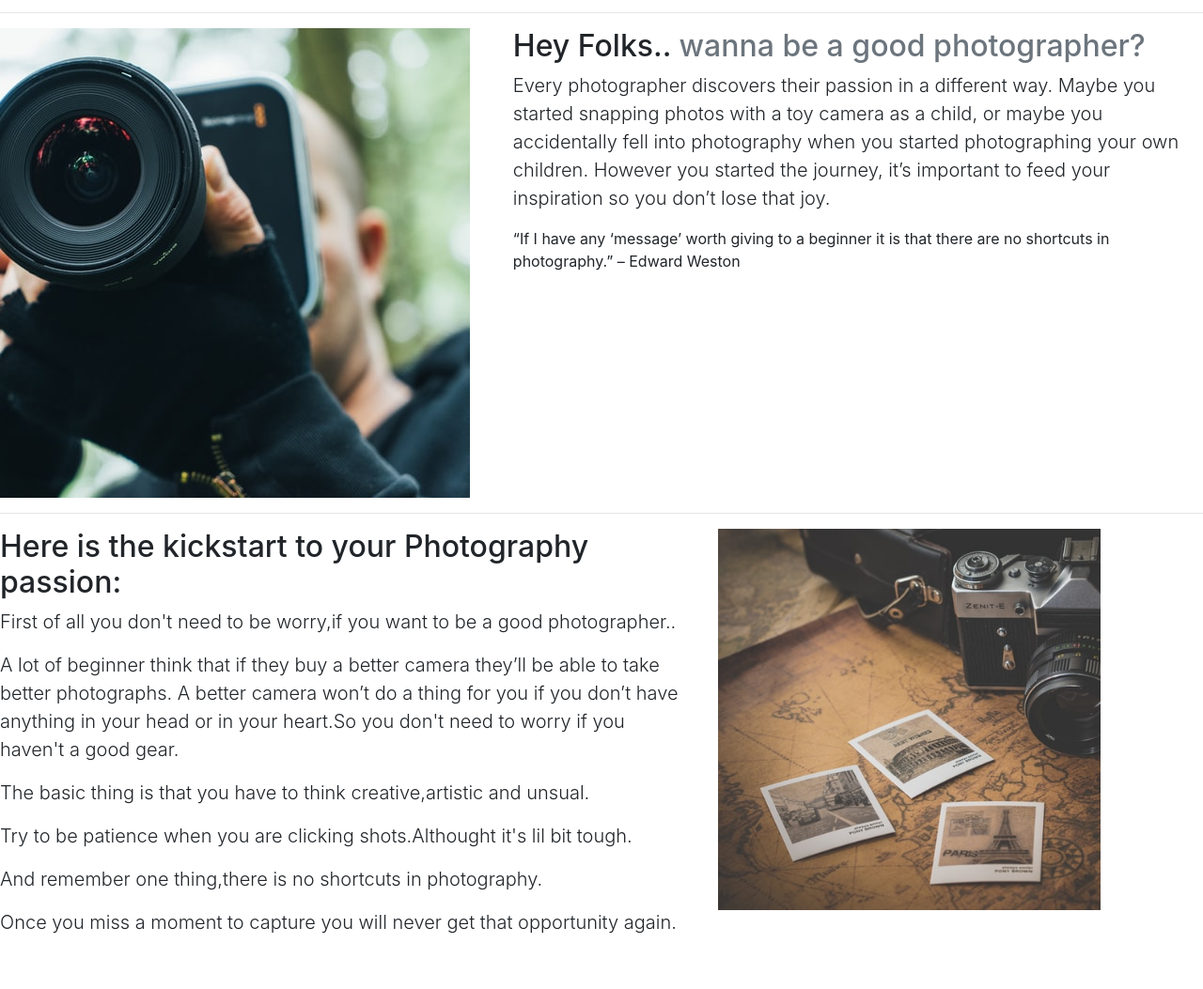
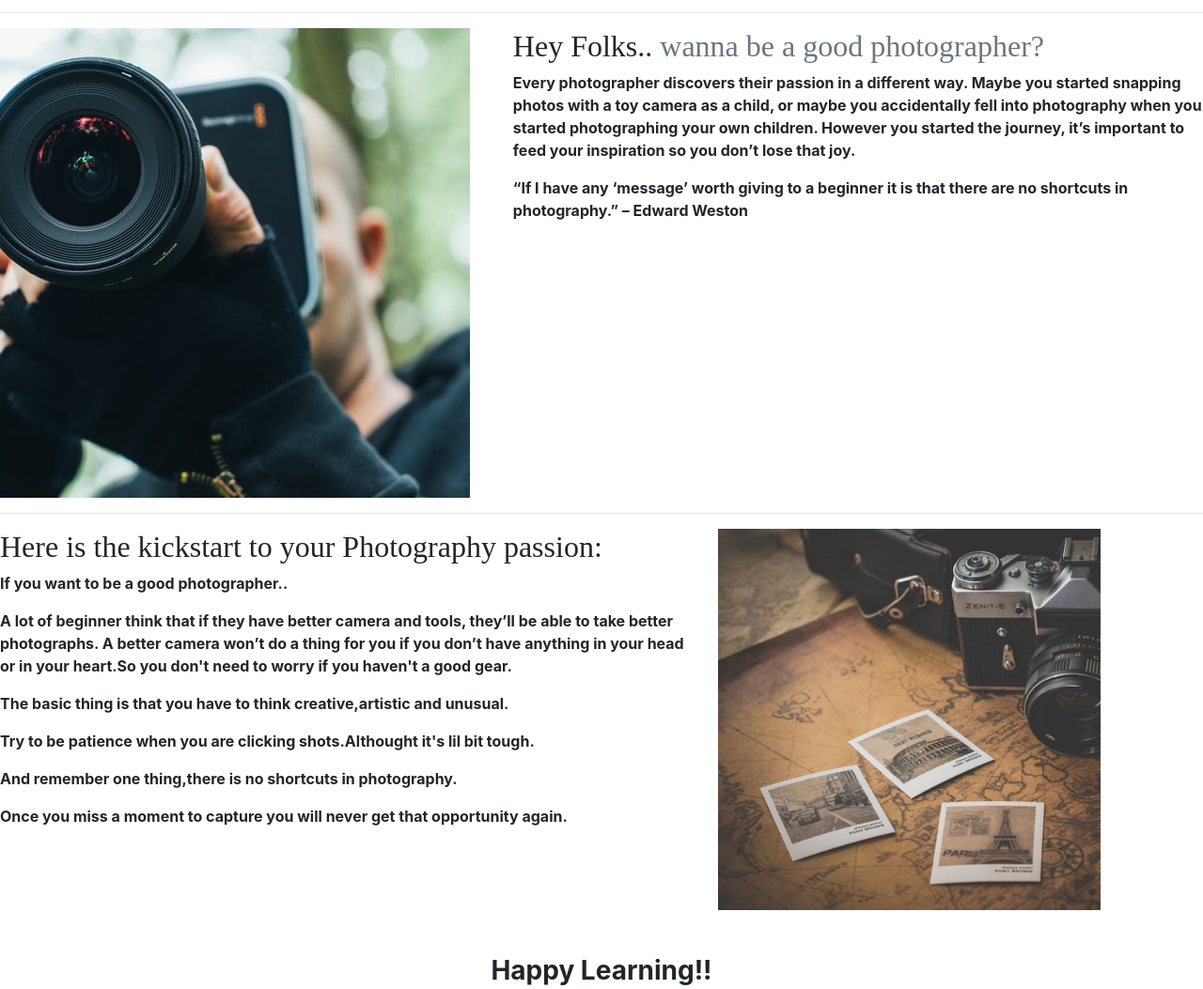
Before and after one commit to PhotoCloudweb/PhotoCloudweb.github.io, a plain HTML site: page Home.html in a window 1280 px wide. Shown: the part 902-1955 px from the top of the page at 94% size. Drawn offline with nearby package versions, Linux system fonts and the light colour scheme.

Commit message:
Update 1

```diff
--- a/Home.html
+++ b/Home.html
@@ -142,13 +142,13 @@
 <hr class="featurette-divider my-8">
 <div class="row featurette">
     <div class="col-md-7">
-        <h2 class="featurette-heading">Photography is just a magical creation of light and moment..</h2>
+        <h2 style="font-family: Bradley Hand ITC;" class="featurette-heading">Photography is just a magical creation of light and moment.</h2>
         <p class="lead">Photography is more than just a skill or talent; it's a passion that needs constant fulfillment.
             Whether you are an amateur or a professional photographer,</p>
-        <p class="lead"> Photography is the art of capturing light with a camera, usually via a digital sensor or film,
+        <p><b> Photography is the art of capturing light with a camera, usually via a digital sensor or film,
             to create an
             image. With the right camera equipment, you can
-            even photograph wavelengths of light invisible to the human eye, including UV, infrared, and radio..</p>
+            even photograph wavelengths of light invisible to the human eye, including UV, infrared, and radio.</b></p>
     </div>
     <div class="col-md-5">
         <img class="bd-placeholder-img bd-placeholder-img-lg featurette-image img-fluid mx-auto" src="dslrhome.jpg"
@@ -158,13 +158,13 @@
 <hr class="featurette-divider my-6">
 <div class="row featurette">
     <div class="col-md-7 order-md-2">
-        <h2 class="featurette-heading">Hey Folks.. <span class="text-muted">wanna be a good photographer?</span></h2>
-        <p class="lead"> Every photographer discovers their passion in a different way. Maybe you started snapping
+        <h2 style="font-family: Bradley Hand ITC;" class="featurette-heading">Hey Folks.. <span class="text-muted">wanna be a good photographer?</span></h2>
+        <p><b>Every photographer discovers their passion in a different way. Maybe you started snapping
             photos with a toy camera as a child, or maybe you accidentally fell into photography when you started
             photographing your own children. However you started the journey, it’s important to feed your inspiration so
-            you don’t lose that joy.</p>
-        <p>“If I have any ‘message’ worth giving to a beginner it is that there are no shortcuts in photography.”
-            – Edward Weston</p>
+            you don’t lose that joy.</b></p>
+        <p><b>“If I have any ‘message’ worth giving to a beginner it is that there are no shortcuts in photography.”
+            – Edward Weston</b></p>
     </div>
     <div class="col-md-5 order-md-1">
         <img class="bd-placeholder-img bd-placeholder-img-lg featurette-image img-fluid mx-auto" src="home2.jpg"
@@ -174,16 +174,16 @@
 <hr class="featurette-divider my-6">
 <div class="row featurette">
     <div class="col-md-7">
-        <h2 class="featurette-heading">Here is the kickstart to your Photography passion: </h2>
-        <p class="lead">First of all you don't need to be worry,if you want to be a good photographer..</p>
-        <p class="lead"> A lot of beginner think that if they buy a better camera they’ll be able to take better
+        <h2 style="font-family: Bradley Hand ITC;" class="featurette-heading"> Here is the kickstart to your Photography passion: </h2>
+        <p><b>If you want to be a good photographer..</b></p>
+        <p><b> A lot of beginner think that if they have better camera and tools, they’ll be able to take better
             photographs. A
             better camera won’t do a thing for you if you don’t have anything in your head or in your heart.So you don't
-            need to worry if you haven't a good gear.</p>
-        <p class="lead">The basic thing is that you have to think creative,artistic and unsual.</p>
-        <p class="lead">Try to be patience when you are clicking shots.Althought it's lil bit tough.</p>
-        <p class="lead">And remember one thing,there is no shortcuts in photography.</p>
-        <p class="lead">Once you miss a moment to capture you will never get that opportunity again.</p>
+            need to worry if you haven't a good gear.</b></p>
+        <p><b>The basic thing is that you have to think creative,artistic and unusual.</b></p>
+        <p><b>Try to be patience when you are clicking shots.Althought it's lil bit tough.</b></p>
+        <p><b>And remember one thing,there is no shortcuts in photography.</b></p>
+        <p><b>Once you miss a moment to capture you will never get that opportunity again.</b></p>
     </div>
     <div class="col-md-4">
         <img class="bd-placeholder-img bd-placeholder-img-lg featurette-image img-fluid mx-auto" src="home3.jpg"
```
